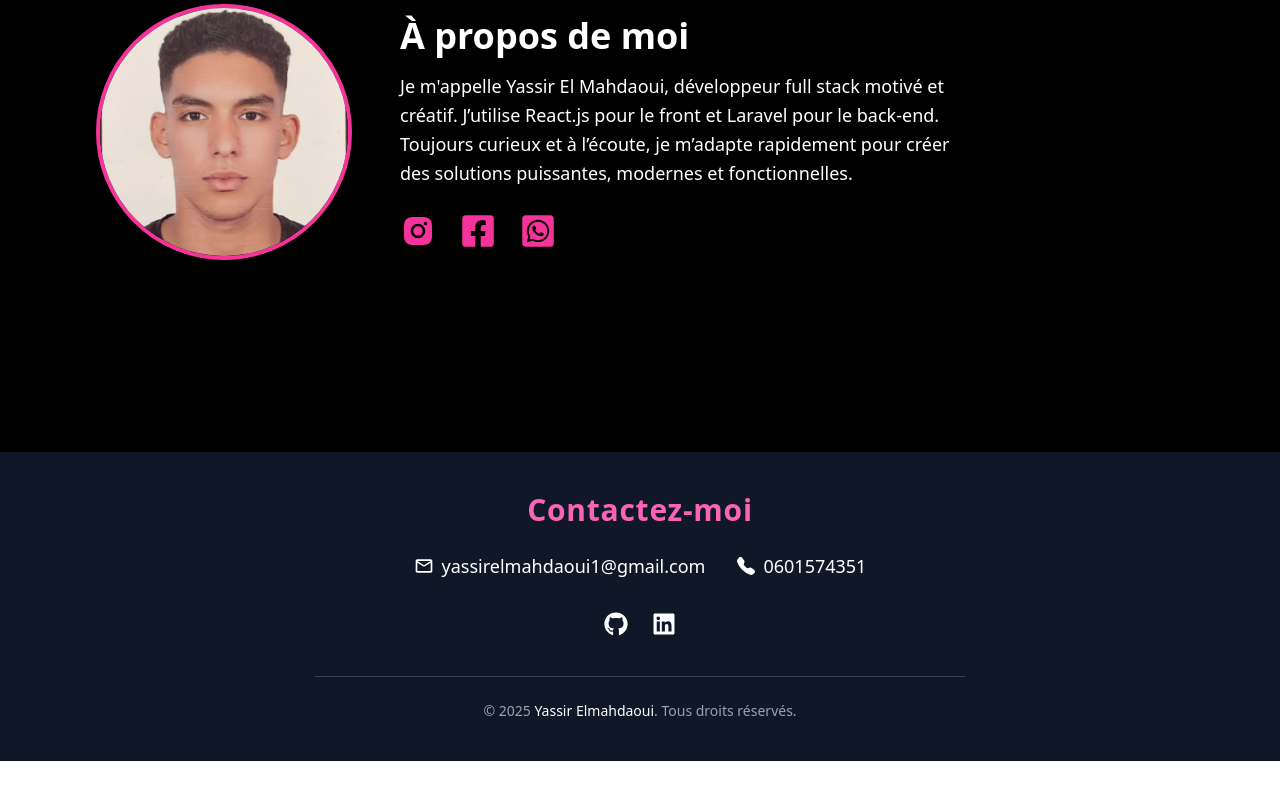
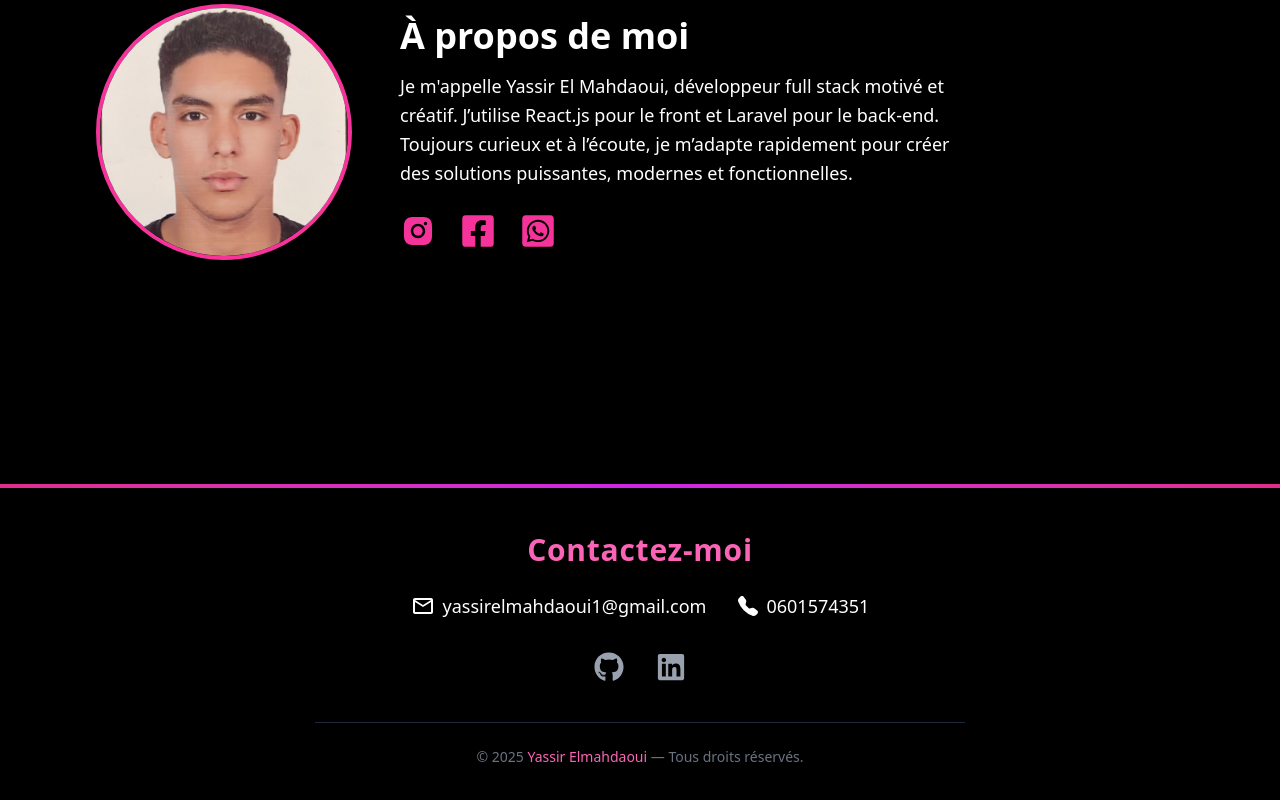
Before and after one commit to YASSIRELMAHDAOUI/portfolio, a React (Vite) app: page / in a window 1280 px wide. Shown: the part 768-1568 px from the top of the page. Before the commit the page ends 1529 px from the top, so only its background shows below. Built offline with nearby package versions, Linux system fonts and the light colour scheme.

Commit message:
modification du style du composant footer.jsx

```diff
--- a/src/components/competance.jsx
+++ b/src/components/competance.jsx
@@ -60,7 +60,7 @@ function Competence() {
 initial={{ opacity: 0, y: 40 }}
       animate={{ opacity: 1, y: 0 }}
       transition={{ duration: 1 }}
-     className="bg-gradient-to-b from-black via-gray-900 to-black text-white py-16 px-6 flex flex-col items-center justify-center space-y-20 min-h-screen">
+     className="bg-black text-white py-16 px-6 flex flex-col items-center justify-center space-y-20 min-h-screen">
       {sections.map((section, idx) => (
         <div key={idx} className="text-center w-full max-w-6xl">
           {/* Titre */}
--- a/src/components/foter.jsx
+++ b/src/components/foter.jsx
@@ -5,64 +5,69 @@ import { FaGithub, FaLinkedin } from "react-icons/fa";
 
 const Footer = () => {
   return (
-    <footer className="mt-12  bg-gray-900 text-white py-10 shadow-inner">
+    <footer className="relative bg-black text-white py-12 mt-20 overflow-hidden">
+      {/* Ligne lumineuse en haut */}
+      <div className="absolute top-0 left-0 w-full h-1 bg-gradient-to-r from-pink-500 via-fuchsia-500 to-pink-500 animate-pulse"></div>
+
       <motion.div
         initial={{ opacity: 0, y: 30 }}
-        animate={{ opacity: 1, y: 0 }}
+        whileInView={{ opacity: 1, y: 0 }}
         transition={{ duration: 0.8 }}
         className="max-w-5xl mx-auto text-center px-6"
       >
-        {/* Title */}
+        {/* Titre */}
         <h3 className="text-3xl font-bold mb-6 tracking-wide text-pink-400">
           Contactez-moi
         </h3>
 
-        {/* Contact info */}
-        <div className="flex flex-col sm:flex-row justify-center items-center gap-8 text-lg">
+        {/* Infos contact */}
+        <div className="flex flex-col sm:flex-row justify-center items-center gap-8 text-lg mb-8">
           <a
             href="mailto:yassirelmahdaoui1@gmail.com"
             className="flex items-center gap-2 hover:text-pink-400 transition-colors"
           >
-            <MdOutlineMailOutline className="text-xl" />
+            <MdOutlineMailOutline className="text-2xl" />
             <span className="underline-offset-4 hover:underline">
               yassirelmahdaoui1@gmail.com
             </span>
           </a>
 
           <div className="flex items-center gap-2 hover:text-pink-400 transition-colors">
-            <BsFillTelephoneFill className="text-lg" />
+            <BsFillTelephoneFill className="text-xl" />
             <span>0601574351</span>
           </div>
         </div>
 
-        {/* Social media */}
-        <div className="flex justify-center gap-6 mt-8 text-2xl">
+        {/* Icônes sociales */}
+        <div className="flex justify-center gap-8 text-3xl">
           <a
             href="https://github.com/YASSIRELMAHDAOUI"
             target="_blank"
             rel="noopener noreferrer"
-            className="hover:text-pink-400 transform hover:scale-110 transition-all"
+            className="text-gray-400 hover:text-pink-500 hover:drop-shadow-[0_0_10px_#ec4899] transition-all duration-300 transform hover:scale-110"
           >
             <FaGithub />
           </a>
           <a
-            href="https://www.linkedin.com"
+            href="https://www.linkedin.com/in/yassir-elmahdaoui/"
             target="_blank"
             rel="noopener noreferrer"
-            className="hover:text-pink-400 transform hover:scale-110 transition-all"
+            className="text-gray-400 hover:text-pink-500 hover:drop-shadow-[0_0_10px_#ec4899] transition-all duration-300 transform hover:scale-110"
           >
             <FaLinkedin />
           </a>
         </div>
 
-        {/* Divider */}
-        <div className="h-[1px] bg-gray-700 mt-10 mb-6 w-2/3 mx-auto"></div>
+        {/* Ligne de séparation */}
+        <div className="h-px bg-gray-800 mt-10 mb-6 w-2/3 mx-auto"></div>
 
         {/* Copyright */}
-        <p className="text-sm text-gray-400 hover:scale-105 transition-transform duration-500">
+        <p className="text-sm text-gray-500">
           © {new Date().getFullYear()}{" "}
-          <span className="text-white font-medium">Yassir Elmahdaoui</span>.
-          Tous droits réservés.
+          <span className="text-pink-400 font-medium">
+            Yassir Elmahdaoui
+          </span>{" "}
+          — Tous droits réservés.
         </p>
       </motion.div>
     </footer>
--- a/src/components/home.jsx
+++ b/src/components/home.jsx
@@ -44,7 +44,7 @@ const Home = () => {
   return (
     <>
       {/* Défilement d’icônes technos */}
-      <div className="overflow-hidden w-full py-6 bg-gradient-to-r from-black via-gray-900 to-black text-pink-500 text-6xl shadow-inner">
+      <div className="overflow-hidden w-full py-6 bg-black text-pink-500 text-6xl shadow-inner">
         <Slider {...settings}>
           {repeatedIcons.map((icon, index) => (
             <div key={index} className="flex justify-center hover:scale-125 transition-transform duration-300">
@@ -59,9 +59,9 @@ const Home = () => {
         initial={{ opacity: 0, y: -40 }}
         animate={{ opacity: 1, y: 0 }}
         transition={{ duration: 1 }}
-        className="bg-gradient-to-b from-black via-gray-900 to-black text-white py-20 px-6 text-center"
+        className="bg-black text-white py-20 px-6 text-center"
       >
-        <h1 className="text-4xl md:text-6xl font-bold mb-6 leading-snug">
+        <h1 className="text-xl md:text-6xl font-bold mb-6 leading-snug">
           Bonjour, je suis <br />
           <span className="text-pink-500">Yassir Elmahdaoui</span>
         </h1>
```
